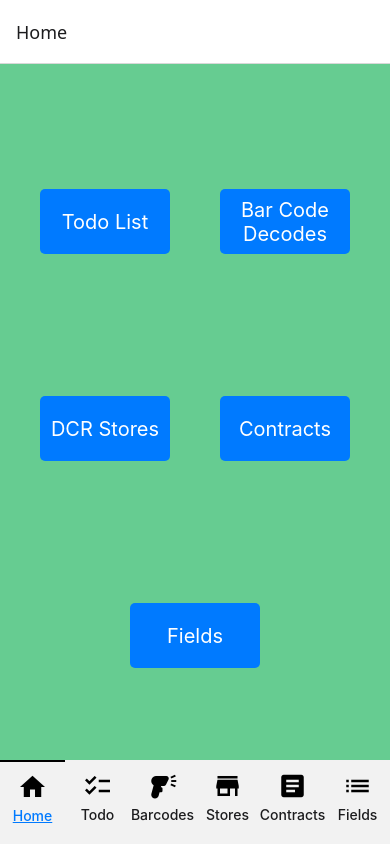
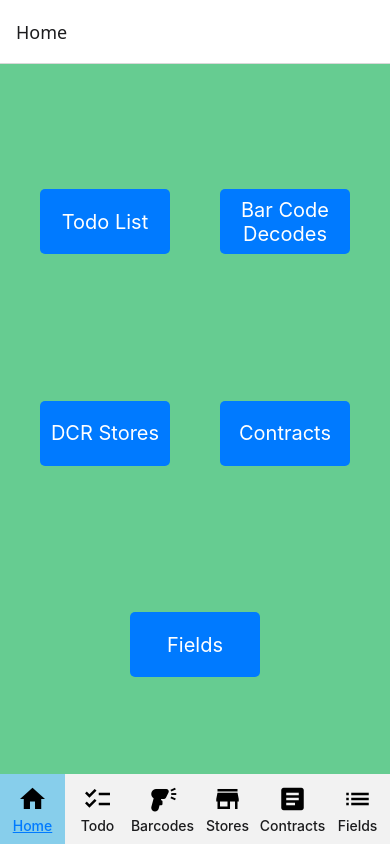
Before and after one commit to SNelson723/todos, a React Native app: screen / in a window 390 px wide. Built offline with nearby package versions, Linux system fonts and the light colour scheme; no server answers.

Commit message:
Added some focused styling to the tab menu

```diff
--- a/App.js
+++ b/App.js
@@ -4,7 +4,6 @@ import { store } from "./src/store/store";
 import { NavigationContainer } from "@react-navigation/native";
 import { createBottomTabNavigator } from "@react-navigation/bottom-tabs";
 import { createStackNavigator } from "@react-navigation/stack";
-import { StyleSheet } from "react-native";
 
 // Screens
 import HomeScreen from "./components/Home/HomeScreen";
@@ -48,7 +47,15 @@ const ContractStack = () => (
 
 const Tab = createBottomTabNavigator();
 const TabNavigator = () => (
-  <Tab.Navigator tabBar={(props) => <TabBar {...props} />}>
+  <Tab.Navigator
+    tabBar={(props) => <TabBar {...props} />}
+    screenOptions={{
+      tabBarStyle: {
+        backgroundColor: "#f0f0f0",
+        height: 60,
+      },
+    }}
+  >
     <Tab.Screen name="Home" component={HomeScreen} />
     <Tab.Screen name="Todo" component={TodoScreen} />
     <Tab.Screen name="Barcodes" component={BarCodesScreen} />
@@ -76,4 +83,4 @@ export default function App() {
       </TokenProvider>
     </Provider>
   );
-};
+}
--- a/components/NavBar/NavBar.js
+++ b/components/NavBar/NavBar.js
@@ -1,4 +1,3 @@
-import React from "react";
 import { View, Text, StyleSheet } from "react-native";
 import { useLinkBuilder, useTheme } from "@react-navigation/native";
 import { PlatformPressable } from "@react-navigation/elements";
@@ -20,7 +19,6 @@ const TabBar = ({ state, descriptors, navigation }) => {
             : route.name;
 
         const isFocused = state.index === index;
-
         const onPress = () => {
           const event = navigation.emit({
             type: "tabPress",
@@ -33,27 +31,21 @@ const TabBar = ({ state, descriptors, navigation }) => {
           }
         };
 
-        const onLongPress = () => {
-          navigation.emit({
-            type: "tabLongPress",
-            target: route.key,
-          });
-        };
-
         return (
           <PlatformPressable
             key={index}
-            style={[
-              styles.platform,
-              { borderTop: isFocused ? "2px solid black" : "none" },
-            ]}
+            style={styles.platform}
             href={buildHref(route.name, route.params)}
             accessibilityRole="button"
             accessibilityState={isFocused ? { selected: true } : {}}
             accessibilityLabel={options.tabBarAccessibilityLabel}
-            testID={options.tabBarTestID}
             onPress={onPress}
-            onLongPress={onLongPress}
+          >
+            <View
+              style={[
+                styles.tabContainer,
+                { backgroundColor: isFocused ? "#87ceeb" : "#f2f2f2" },
+              ]}
             >
               <Text style={styles.icon}>{icons[label]}</Text>
               <Text
@@ -65,6 +57,7 @@ const TabBar = ({ state, descriptors, navigation }) => {
               >
                 {label}
               </Text>
+            </View>
           </PlatformPressable>
         );
       })}
@@ -85,17 +78,15 @@ const styles = StyleSheet.create({
   navContainer: {
     flexDirection: "row",
     backgroundColor: "#f2f2f2",
-    paddingBottom: 10,
   },
   platform: {
     flex: 1,
-    alignItems: "center",
-    justifyContent: "center",
-    paddingVertical: 10,
   },
-  icon: {
-    fontSize: 20,
-  },
+  tabContainer: {
+    alignItems: 'center',
+    justifyContent: 'center',
+    paddingVertical: 10
+  }
 });
 
 export default TabBar;
```
Lines whose indentation alone changed are shown as unchanged.
